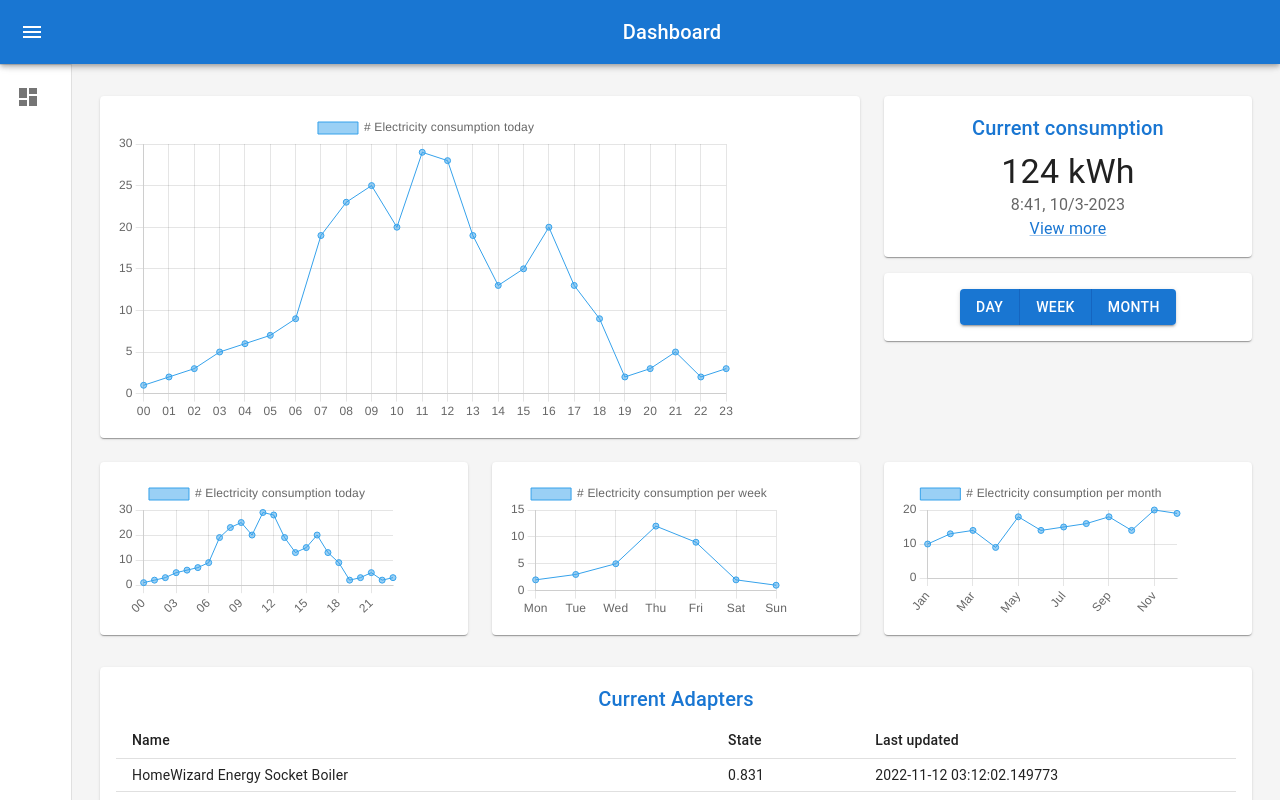
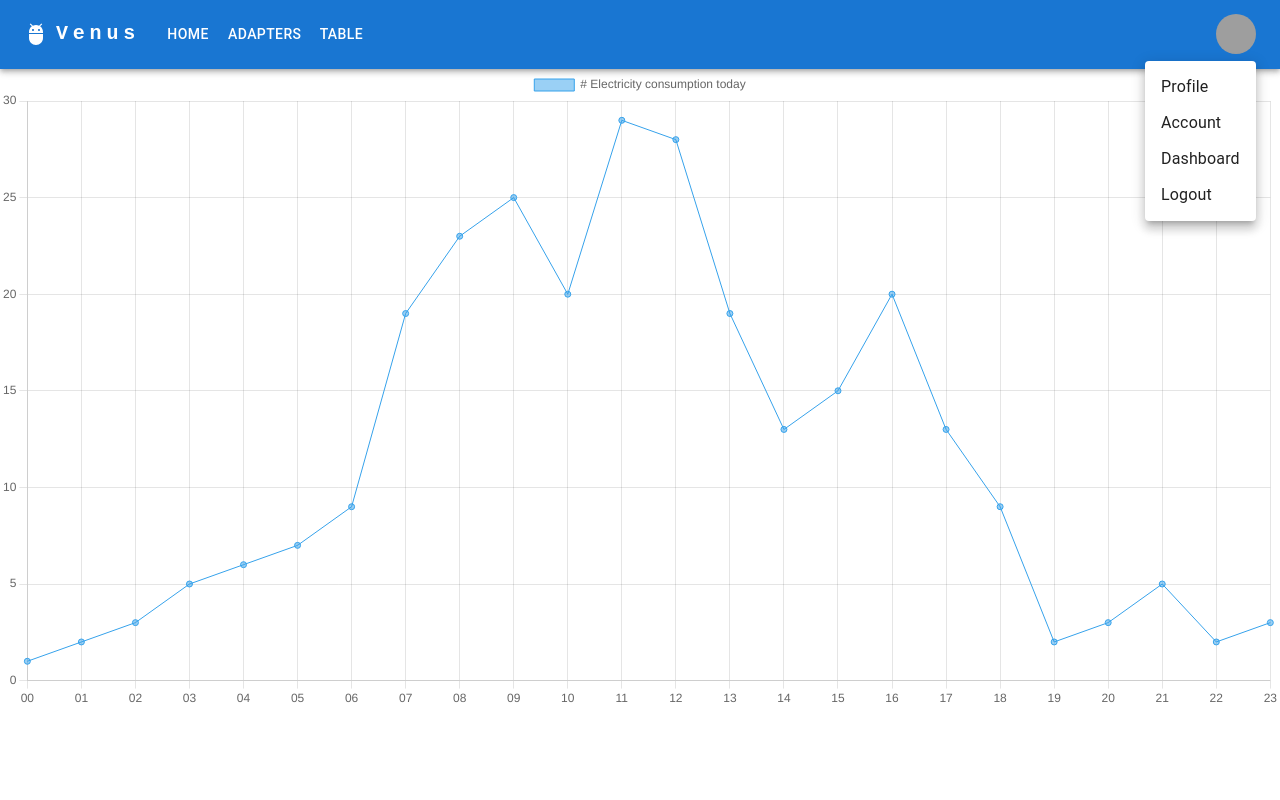
Before and after one commit to ItsRkaj/venus, a React (Create React App) app: page / in a window 1280 px wide. Both pictures are taken after a click on the button "Open settings". Built offline with nearby package versions, Linux system fonts and the light colour scheme; grey boxes are pictures that could not be loaded.

Commit message:
Introducing React Router

```diff
--- a/package.json
+++ b/package.json
@@ -14,6 +14,7 @@
     "d3": "^7.8.2",
     "react": "^18.2.0",
     "react-dom": "^18.2.0",
+    "react-router-dom": "^6.8.1",
     "react-scripts": "5.0.1",
     "web-vitals": "^2.1.4"
   },
--- a/src/App.js
+++ b/src/App.js
@@ -1,12 +1,26 @@
 import "./App.css";
 import React from "react";
-import Dashboard from "./components/dashboard/Dashboard";
+import Navbar from "./components/Navbar";
+import Day from "./components/Day";
+import Week from "./components/Week";
+import Month from "./components/Month";
+import { BrowserRouter, Routes, Route } from "react-router-dom";
 
 function App() {
   return (
-    <div className="App">
-      <Dashboard />
-    </div>
+    <BrowserRouter>
+      <div className="App">
+        <Navbar />
+        <div className="content">
+          <Routes>
+            <Route path="/" element={<Day />}></Route>
+            <Route path="/" element={<Week />}></Route>
+            <Route path="/" element={<Month />}></Route>
+            <Route path="*" element={<div>404 Page Not Found</div>} />
+          </Routes>
+        </div>
+      </div>
+    </BrowserRouter>
   );
 }
 
--- /dev/null
+++ b/src/components/Navbar.js
@@ -0,0 +1,162 @@
+import * as React from 'react';
+import AppBar from '@mui/material/AppBar';
+import Box from '@mui/material/Box';
+import Toolbar from '@mui/material/Toolbar';
+import IconButton from '@mui/material/IconButton';
+import Typography from '@mui/material/Typography';
+import Menu from '@mui/material/Menu';
+import MenuIcon from '@mui/icons-material/Menu';
+import Container from '@mui/material/Container';
+import Avatar from '@mui/material/Avatar';
+import Button from '@mui/material/Button';
+import Tooltip from '@mui/material/Tooltip';
+import MenuItem from '@mui/material/MenuItem';
+import AdbIcon from '@mui/icons-material/Adb';
+
+const pages = ['Home', 'Adapters', 'Table'];
+const settings = ['Profile', 'Account', 'Dashboard', 'Logout'];
+
+function ResponsiveAppBar() {
+  const [anchorElNav, setAnchorElNav] = React.useState(null);
+  const [anchorElUser, setAnchorElUser] = React.useState(null);
+
+  const handleOpenNavMenu = (event) => {
+    setAnchorElNav(event.currentTarget);
+  };
+  const handleOpenUserMenu = (event) => {
+    setAnchorElUser(event.currentTarget);
+  };
+
+  const handleCloseNavMenu = () => {
+    setAnchorElNav(null);
+  };
+
+  const handleCloseUserMenu = () => {
+    setAnchorElUser(null);
+  };
+
+  return (
+    <AppBar position="static">
+      <Container maxWidth="xl">
+        <Toolbar disableGutters>
+          <AdbIcon sx={{ display: { xs: 'none', md: 'flex' }, mr: 1 }} />
+          <Typography
+            variant="h6"
+            noWrap
+            component="a"
+            href="/"
+            sx={{
+              mr: 2,
+              display: { xs: 'none', md: 'flex' },
+              fontFamily: 'monospace',
+              fontWeight: 700,
+              letterSpacing: '.3rem',
+              color: 'inherit',
+              textDecoration: 'none',
+            }}
+          >
+            Venus
+          </Typography>
+
+          <Box sx={{ flexGrow: 1, display: { xs: 'flex', md: 'none' } }}>
+            <IconButton
+              size="large"
+              aria-label="account of current user"
+              aria-controls="menu-appbar"
+              aria-haspopup="true"
+              onClick={handleOpenNavMenu}
+              color="inherit"
+            >
+              <MenuIcon />
+            </IconButton>
+            <Menu
+              id="menu-appbar"
+              anchorEl={anchorElNav}
+              anchorOrigin={{
+                vertical: 'bottom',
+                horizontal: 'left',
+              }}
+              keepMounted
+              transformOrigin={{
+                vertical: 'top',
+                horizontal: 'left',
+              }}
+              open={Boolean(anchorElNav)}
+              onClose={handleCloseNavMenu}
+              sx={{
+                display: { xs: 'block', md: 'none' },
+              }}
+            >
+              {pages.map((page) => (
+                <MenuItem key={page} onClick={handleCloseNavMenu}>
+                  <Typography textAlign="center">{page}</Typography>
+                </MenuItem>
+              ))}
+            </Menu>
+          </Box>
+          <AdbIcon sx={{ display: { xs: 'flex', md: 'none' }, mr: 1 }} />
+          <Typography
+            variant="h5"
+            noWrap
+            component="a"
+            href=""
+            sx={{
+              mr: 2,
+              display: { xs: 'flex', md: 'none' },
+              flexGrow: 1,
+              fontFamily: 'monospace',
+              fontWeight: 700,
+              letterSpacing: '.3rem',
+              color: 'inherit',
+              textDecoration: 'none',
+            }}
+          >
+            LOGO
+          </Typography>
+          <Box sx={{ flexGrow: 1, display: { xs: 'none', md: 'flex' } }}>
+            {pages.map((page) => (
+              <Button
+                key={page}
+                onClick={handleCloseNavMenu}
+                sx={{ my: 2, color: 'white', display: 'block' }}
+              >
+                {page}
+              </Button>
+            ))}
+          </Box>
+
+          <Box sx={{ flexGrow: 0 }}>
+            <Tooltip title="Open settings">
+              <IconButton onClick={handleOpenUserMenu} sx={{ p: 0 }}>
+                <Avatar alt="Remy Sharp" src="/static/images/avatar/2.jpg" />
+              </IconButton>
+            </Tooltip>
+            <Menu
+              sx={{ mt: '45px' }}
+              id="menu-appbar"
+              anchorEl={anchorElUser}
+              anchorOrigin={{
+                vertical: 'top',
+                horizontal: 'right',
+              }}
+              keepMounted
+              transformOrigin={{
+                vertical: 'top',
+                horizontal: 'right',
+              }}
+              open={Boolean(anchorElUser)}
+              onClose={handleCloseUserMenu}
+            >
+              {settings.map((setting) => (
+                <MenuItem key={setting} onClick={handleCloseUserMenu}>
+                  <Typography textAlign="center">{setting}</Typography>
+                </MenuItem>
+              ))}
+            </Menu>
+          </Box>
+        </Toolbar>
+      </Container>
+    </AppBar>
+  );
+}
+export default ResponsiveAppBar;
```
Also changed, not shown: 1 other file (tests, documents, lock files or other folders).
